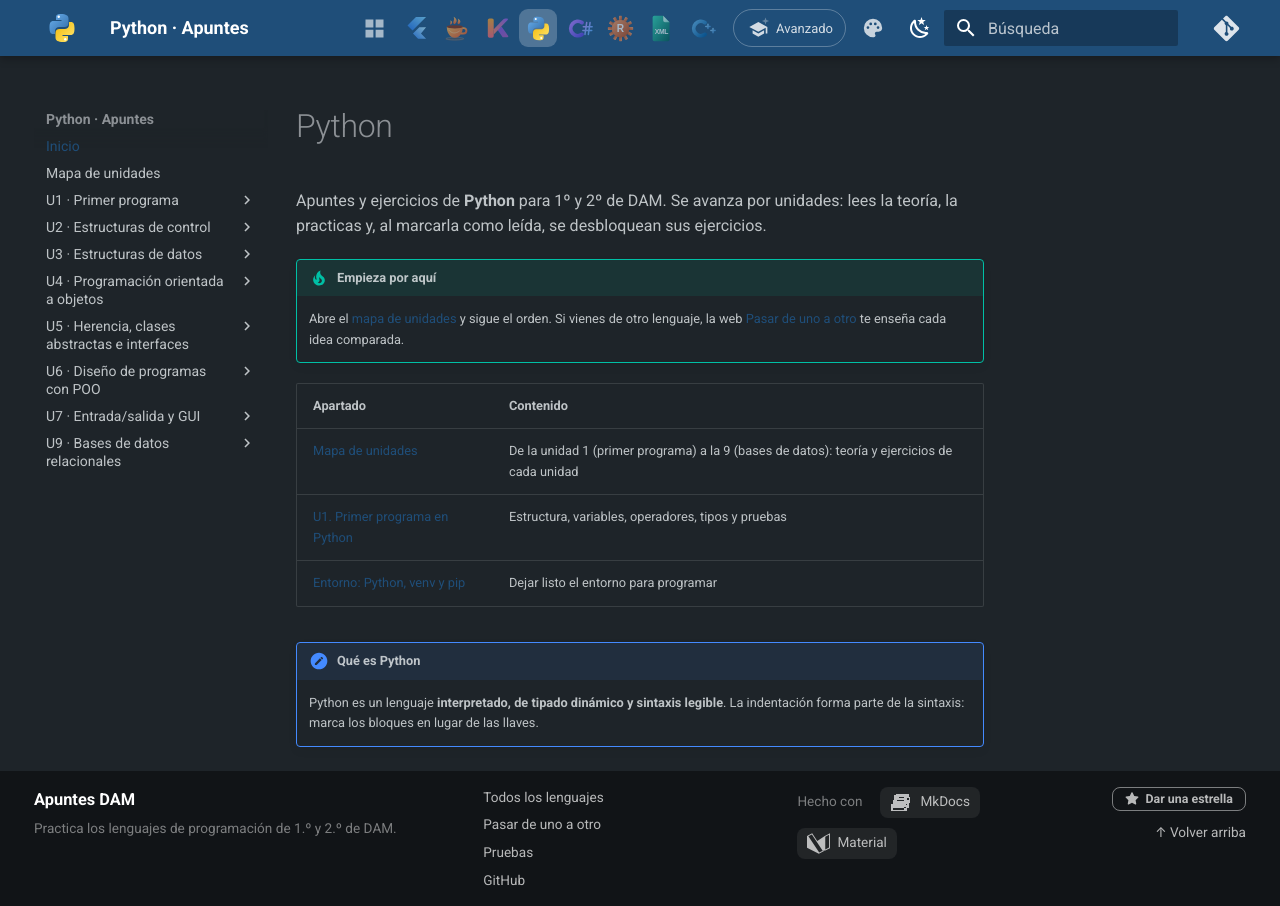
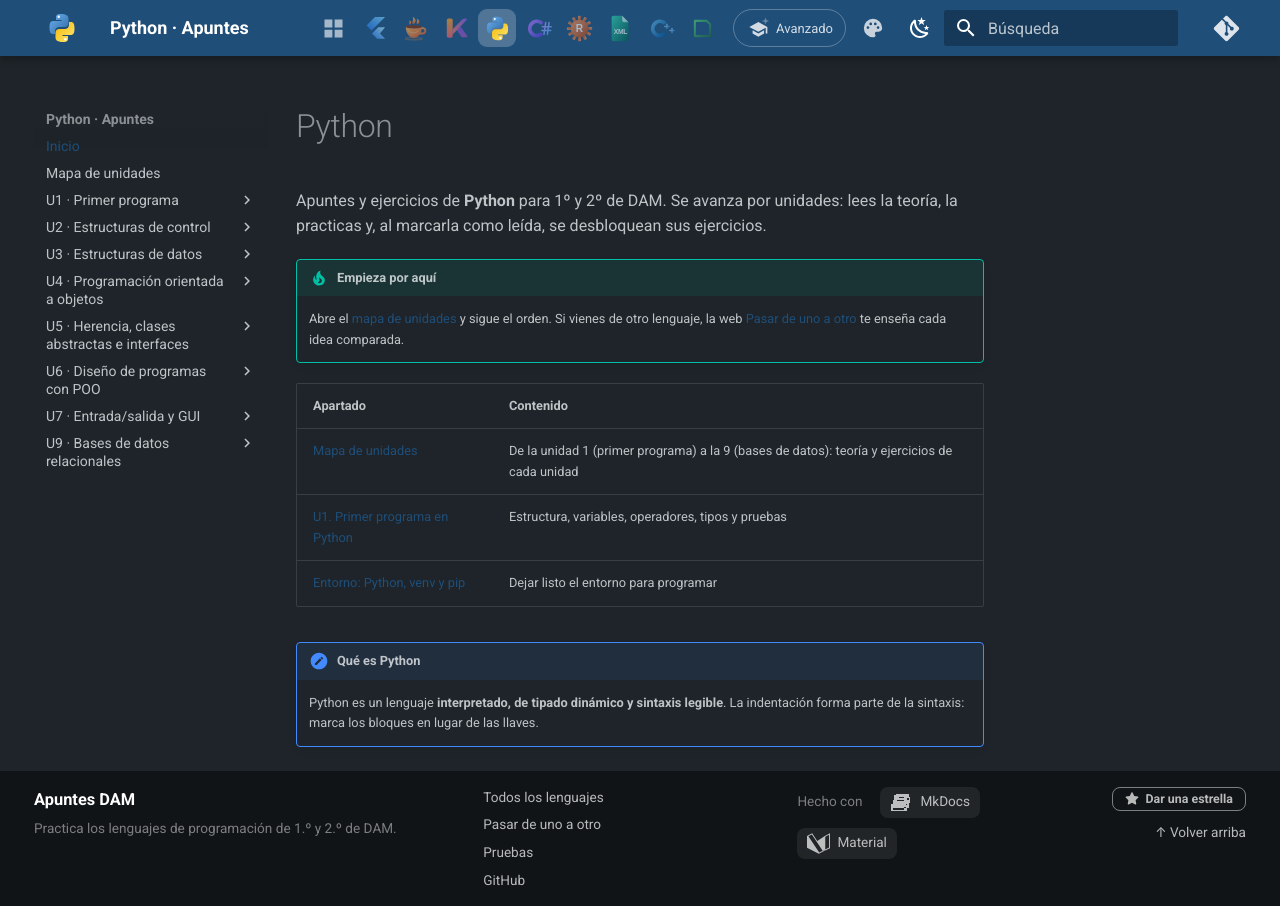
Before and after one commit to apuntes-dam/python-apuntes, an MkDocs documentation site: the page built from docs/index.md, in a window 1280 px wide. Built offline with MkDocs 1.6.1 and Material for MkDocs 9.7.7, drawn with Linux system fonts in a browser that asks for light colours; comment, search, counter and statistics services are not loaded.

Commit message:
Icono de COBOL en el selector de lenguaje

```diff
--- a/docs/assets/lenguajes.js
+++ b/docs/assets/lenguajes.js
@@ -21,7 +21,9 @@
     { id: "xml", repo: "xml-apuntes", name: "XML",
       svg: '<svg viewBox="0 0 64 64"><defs><linearGradient id="xm" x1="0" y1="0" x2="1" y2="1"><stop offset="0" stop-color="#2fd9ae"/><stop offset="1" stop-color="#00584e"/></linearGradient><linearGradient id="xf" x1="0" y1="0" x2="1" y2="1"><stop offset="0" stop-color="#eafff8"/><stop offset="1" stop-color="#8fe9cf"/></linearGradient></defs><path fill="url(#xm)" d="M15 2h21l15 15v41a4 4 0 0 1-4 4H15a4 4 0 0 1-4-4V6a4 4 0 0 1 4-4z"/><path fill="url(#xf)" d="M36 2 51 17H40a4 4 0 0 1-4-4z"/><path fill="none" stroke="#00584e" stroke-opacity=".25" stroke-width="1" stroke-linejoin="round" d="M36 2v11a4 4 0 0 0 4 4h11"/><text x="32" y="46" text-anchor="middle" font-family="Arial, Helvetica, sans-serif" font-weight="800" font-size="16" letter-spacing="-.6" fill="#fff">XML</text></svg>' },
     { id: "cpp", repo: "cpp-apuntes", name: "C++",
-      svg: '<svg viewBox="0 0 64 64"><defs><linearGradient id="cp" x1="0" y1="0" x2="1" y2="1"><stop offset="0" stop-color="#5dade2"/><stop offset="1" stop-color="#00599c"/></linearGradient><linearGradient id="cx" x1="0" y1="0" x2="1" y2="1"><stop offset="0" stop-color="#8ecdf5"/><stop offset="1" stop-color="#2f7dc4"/></linearGradient></defs><path fill="none" stroke="url(#cp)" stroke-width="9" stroke-linecap="round" d="M38 18A17 17 0 1 0 38 46"/><g fill="none" stroke="url(#cx)" stroke-width="3.6" stroke-linecap="round"><path d="M45 22V32M40 27H50"/><path d="M57 32V42M52 37H62"/></g></svg>' }
+      svg: '<svg viewBox="0 0 64 64"><defs><linearGradient id="cp" x1="0" y1="0" x2="1" y2="1"><stop offset="0" stop-color="#5dade2"/><stop offset="1" stop-color="#00599c"/></linearGradient><linearGradient id="cx" x1="0" y1="0" x2="1" y2="1"><stop offset="0" stop-color="#8ecdf5"/><stop offset="1" stop-color="#2f7dc4"/></linearGradient></defs><path fill="none" stroke="url(#cp)" stroke-width="9" stroke-linecap="round" d="M38 18A17 17 0 1 0 38 46"/><g fill="none" stroke="url(#cx)" stroke-width="3.6" stroke-linecap="round"><path d="M45 22V32M40 27H50"/><path d="M57 32V42M52 37H62"/></g></svg>' },
+    { id: "cobol", repo: "cobol-apuntes", name: "COBOL",
+      svg: '<svg viewBox="0 0 64 64"><defs><linearGradient id="cb1" x1="0" y1="0" x2="1" y2="1"><stop offset="0" stop-color="#4ecb71"/><stop offset="1" stop-color="#1f6b3f"/></linearGradient><linearGradient id="cb2" x1="0" y1="0" x2="1" y2="1"><stop offset="0" stop-color="#9af0c4"/><stop offset="1" stop-color="#2fa37d"/></linearGradient></defs><path fill="none" stroke="url(#cb1)" stroke-width="5" stroke-linecap="round" stroke-linejoin="round" d="M14 14H42L50 22V50H14Z"/><g fill="none" stroke="url(#cb2)" stroke-width="4" stroke-linecap="round"><path d="M21 30V42"/><path d="M31 30V42"/><path d="M41 30V42"/></g></svg>' }
   ];
   window.LENGUAJES = LANGS;
   var HUBSVG = '<svg viewBox="0 0 24 24" width="22" height="22"><path fill="currentColor" d="M4 4h7v7H4zm9 0h7v7h-7zM4 13h7v7H4zm9 0h7v7h-7z"/></svg>';
--- a/mkdocs.yml
+++ b/mkdocs.yml
@@ -28,7 +28,7 @@ theme:
 extra_css:
   - assets/narrador.css
   - assets/extra.css
-  - assets/lenguajes.css?v=9fbeabe4
+  - assets/lenguajes.css?v=fc8eccf9
 extra_javascript:
   - assets/narrador.js
 extra:
--- a/overrides/main.html
+++ b/overrides/main.html
@@ -1,5 +1,5 @@
 {% extends "base.html" %}
 {% block extrahead %}
   {{ super() }}
-  <script src="{{ 'assets/lenguajes.js?v=9fbeabe4' | url }}"></script>
+  <script src="{{ 'assets/lenguajes.js?v=fc8eccf9' | url }}"></script>
 {% endblock %}
```
